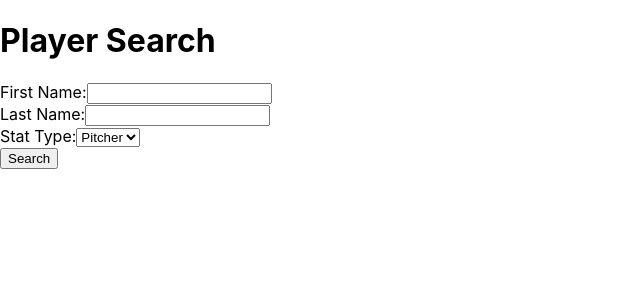
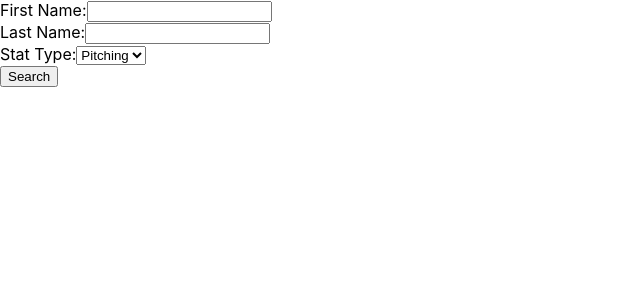
Before and after one commit to roshankern/MLB_Metrics_DS, a React (Create React App) app in the folder example_react_project/: page / in a window 1280 px wide. Shown: the top 300 px of the page, without its empty margins (0-640 px from the left). Built offline with nearby package versions, Linux system fonts and the light colour scheme.

Commit message:
get player data

```diff
--- a/example_react_project/src/App.js
+++ b/example_react_project/src/App.js
@@ -1,18 +1,18 @@
-// src/App.js
-import React from 'react';
-import PlayerSearch from './components/PlayerSearch';
+import React, { useState } from 'react';
+import PlayerSearch from './components/PlayerSearch'; // Adjust the path as needed
 
-const App = () => {
+function App() {
+  const [playerSearchData, setPlayerSearchData] = useState(null);
+
+  const handleSearchComplete = (data) => {
+    setPlayerSearchData(data);
+    // You can now use playerData to render additional components or pass data to other components
+  };
+
   return (
     <div className="App">
-
-      <h1>Player Search</h1>
-
-      <header className="App-header">
-        <PlayerSearch />
-      </header>
-
-
+      <PlayerSearch onSearchComplete={handleSearchComplete} />
+      {/* Render other components conditionally based on playerData */}
     </div>
   );
 }
--- a/example_react_project/src/components/PlayerSearch.js
+++ b/example_react_project/src/components/PlayerSearch.js
@@ -4,22 +4,46 @@ import axios from 'axios';
 const PlayerSearch = ({ onSearchComplete }) => {
     const [firstName, setFirstName] = useState('');
     const [lastName, setLastName] = useState('');
-    const [statType, setStatType] = useState('pitcher'); // Default to pitcher
+    const [metricType, setMetricType] = useState('pitching'); // Default to pitcher
 
     const API_ENDPOINT = "http://127.0.0.1:5000/api/v1/";
 
     const handleSubmit = async (e) => {
         e.preventDefault();
         try {
-            // Make an API call to your Flask backend
-            const response = await axios.get(`${API_ENDPOINT}player-id`, {
-                params: { first_name: firstName, last_name: lastName, stat_type: statType }
+            console.log('Making API calls to Flask backend...');
+
+            // Make an API calls to Flask backend
+            const playerIdResponse = await axios.get(`${API_ENDPOINT}player-id`, {
+                params: { first_name: firstName, last_name: lastName }
             });
+            const playerId = playerIdResponse.data.player_id;
+
+            const generalMetricsResponse = await axios.get(`${API_ENDPOINT}player-general-metrics`, {
+                params: { player_id: playerId }
+            });
+            const playerGeneralMetrics = generalMetricsResponse.data;
+
+            const careerTimelineResponse = await axios.post(`${API_ENDPOINT}player-career-timeline`, playerGeneralMetrics);
+            const playerCareerTimeline = careerTimelineResponse.data;
+
+            const specificMetricsResponse = await axios.get(`${API_ENDPOINT}player-specific-metrics`, {
+                params: { player_id: playerId, metric_type: metricType, start_dt: playerCareerTimeline["start_dt"], end_dt: playerCareerTimeline["end_dt"] }
+            });
+            const playerSpecificMetrics = specificMetricsResponse.data;
+
+            const playerData = {
+                playerId: playerId,
+                generalMetrics: playerGeneralMetrics,
+                careerTimeline: playerCareerTimeline,
+                specificMetrics: playerSpecificMetrics
+            };
+
             // Call the onSearchComplete function passed as prop with the response data
-            onSearchComplete(response.data);
+            console.log('Player data:', playerData)
+            onSearchComplete(playerData);
         } catch (error) {
             console.error('Error fetching player data:', error);
-            // Handle errors here (e.g., show an alert or notification)
         }
     };
 
@@ -43,9 +67,9 @@ const PlayerSearch = ({ onSearchComplete }) => {
             </div>
             <div>
                 <label>Stat Type:</label>
-                <select value={statType} onChange={(e) => setStatType(e.target.value)}>
-                    <option value="pitcher">Pitcher</option>
-                    <option value="batter">Batter</option>
+                <select value={metricType} onChange={(e) => setMetricType(e.target.value)}>
+                    <option value="pitching">Pitching</option>
+                    <option value="batting">Batting</option>
                 </select>
             </div>
             <button type="submit">Search</button>
```
Also changed, not shown: 1 other file (tests, documents, lock files or other folders).
